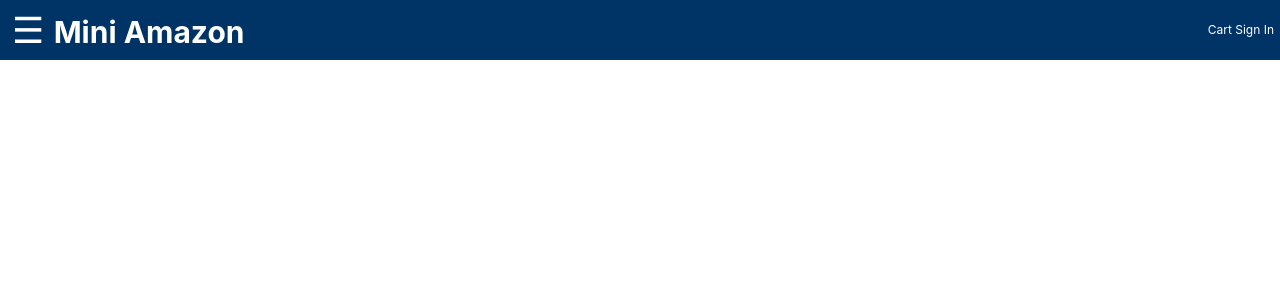
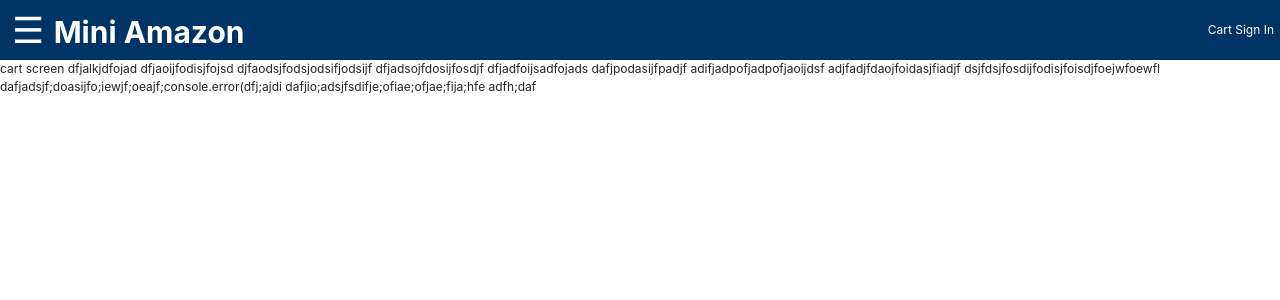
Before and after one commit to mjang01011/miniamazon-cs316, a React (Create React App) app in the folder mini-amazon/frontend/: page /cart/1 in a window 1280 px wide. Shown: the top 300 px of the page. Built offline with nearby package versions, Linux system fonts and the light colour scheme; no server answers; the HTML template or start-up script is replaced by a standard one.

Commit message:
have working cart screen (with nothign on it) if you go to http://localhost:3000/cart

```diff
--- a/mini-amazon/frontend/src/App.js
+++ b/mini-amazon/frontend/src/App.js
@@ -1,6 +1,7 @@
 import React from 'react';
 import {BrowserRouter, Route, Link} from 'react-router-dom';
 import './App.css';
+import CartScreen from './screens/CartScreen';
 import HomeScreen from './screens/HomeScreen';
 import ProductScreen from './screens/ProductScreen';
 
@@ -40,6 +41,7 @@
             <main className="main">
                 <div className = "content">
                     <Route path="/product/:id" component={ProductScreen}/> {/*route to product screen when root/products/number -- app.js will render ProductScreen.js*/}
+                    <Route path="/cart/:id?" component={CartScreen}/> {/*id is optional; represents id of item in cart; route to cart */}
                     <Route path="/" exact={true} component={HomeScreen}/> {/*creates a route : default = homescreen*/}
 
                 </div>
--- /dev/null
+++ b/mini-amazon/frontend/src/Screens/CartScreen.js
@@ -0,0 +1,45 @@
+import React, { useEffect } from 'react';
+import { addToCart } from '../actions/cartActions';
+import { useDispatch, useSelector } from 'react-redux';
+//import { Link } from 'react-router-dom';
+function CartScreen(props) {
+
+  const cart = useSelector(state => state.cart);
+
+  const { cartItems } = cart;
+
+  const productId = props.match.params.id; //get product id
+  //get quantity selected from Qty dropdown in frontend--if there is a quantity existing,
+  //get the element to the right of the equal sign (will see qty=x); if not exist, put 1
+  const qty = props.location.search ? Number(props.location.search.split("=")[1]) : 1;
+  const dispatch = useDispatch();
+//   const removeFromCartHandler = (productId) => {
+//     dispatch(removeFromCart(productId));
+//   }
+  useEffect(() => {
+    if (productId) {//if productId exists
+      dispatch(addToCart(productId, qty));//dispatch action add to cart
+    }
+  }, []);//only run command after rendering has been done
+
+//   const checkoutHandler = () => {
+//     props.history.push("/signin?redirect=shipping");
+//   }
+
+  return <div>cart screen
+      dfjalkjdfojad
+      dfjaoijfodisjfojsd
+      djfaodsjfodsjodsifjodsijf
+      dfjadsojfdosijfosdjf
+      dfjadfoijsadfojads
+      dafjpodasijfpadjf
+      adifjadpofjadpofjaoijdsf
+      adjfadjfdaojfoidasjfiadjf
+      dsjfdsjfosdijfodisjfoisdjfoejwfoewfl
+      dafjadsjf;doasijfo;iewjf;oeajf;console.error(dfj;ajdi
+      dafjio;adsjfsdifje;ofiae;ofjae;fija;hfe
+      adfh;daf
+  </div>
+}
+
+export default CartScreen;
--- /dev/null
+++ b/mini-amazon/frontend/src/actions/cartActions.js
@@ -0,0 +1,26 @@
+import Axios from "axios";
+//import Cookie from "js-cookie";
+import { ADD_ITEM_CART } from "../constants/cartConstants";
+
+const addToCart = (productId, qty) => async (dispatch, getState) => { //addToCart returns async (dispatch, getState)
+  try {
+    const { data } = await Axios.get("/api/products/" + productId); //get this product data from server
+    dispatch({//will send action to reducer in cartReducers.js
+        type: ADD_ITEM_CART, payload: { //dispatch action type and payload
+            product: data.id,
+            name: data.name,
+            image: data.image,
+            price: data.price,
+            inventory: data.inventory,
+            qty //number of items in cart for specific product
+      }
+    });
+    const { cart: { cartItems } } = getState();
+    //Cookie.set("cartItems", JSON.stringify(cartItems));
+
+  } catch (error) {
+
+  }
+}
+
+export { addToCart }
--- /dev/null
+++ b/mini-amazon/frontend/src/constants/cartConstants.js
@@ -0,0 +1 @@
+export const ADD_ITEM_CART = 'ADD_ITEM_CART'; //constant for adding to cart
--- /dev/null
+++ b/mini-amazon/frontend/src/reducers/cartReducers.js
@@ -0,0 +1,23 @@
+import { ADD_ITEM_CART} from "../constants/cartConstants";
+
+function cartReducer(state = { cartItems: [], shipping: {}, payment: {} }, action) {//function acts as state, with default value as empty items
+  switch (action.type) {
+    case ADD_ITEM_CART:
+      const item = action.payload; //get item
+      const product = state.cartItems.find(x => x.product === item.product); //search for the product in the state where x.product = item.product [if so, product exists]
+      if (product) {//if product exists
+        return {
+          cartItems://replace product with items in cart
+          //if x id matches product id, return item, else return x;
+          //if insert product that exists in cart, reprace qty with new qty
+            state.cartItems.map(x => x.product === product.product ? item : x)
+
+        };
+      }
+      return { cartItems: [...state.cartItems, item] };//return previous state of cart items and add the items
+      default: //default just return state
+          return state
+  }
+}
+
+export { cartReducer }
--- a/mini-amazon/frontend/src/store.js
+++ b/mini-amazon/frontend/src/store.js
@@ -1,11 +1,13 @@
 import {createStore, combineReducers, applyMiddleware, compose} from 'redux';
 import { productDetailsReducer, productListReducer } from './reducers/productReducers';
 import thunk from 'redux-thunk';
+import { cartReducer } from './reducers/cartReducers';
 
 const initialState = {};
 const reducer = combineReducers({
     productList: productListReducer,
-    productDetails: productDetailsReducer
+    productDetails: productDetailsReducer,
+    cart: cartReducer//add cart reducer
 })
 //check devtools on chrome
 const composeEnhancer = window.__REDUX_DEVTOOLS_EXTENSION_COMPOSE__ || compose;
```
